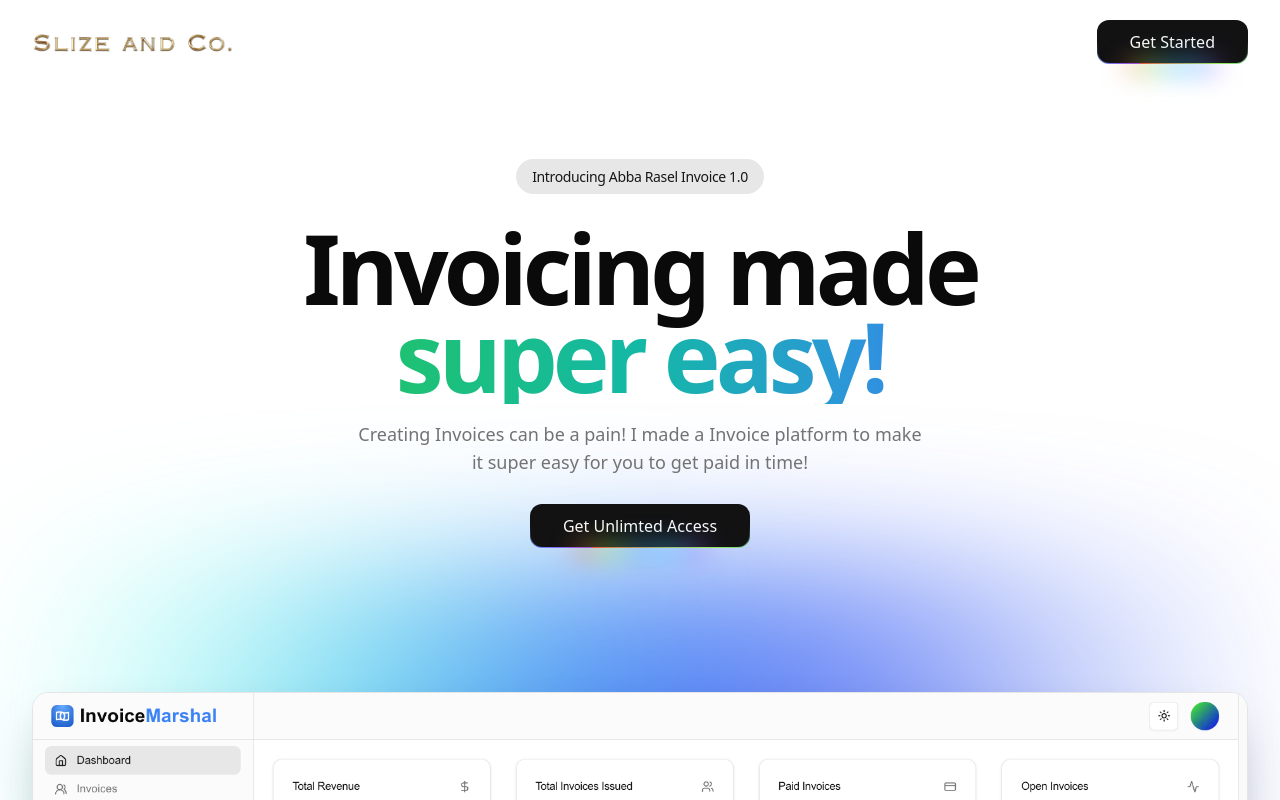
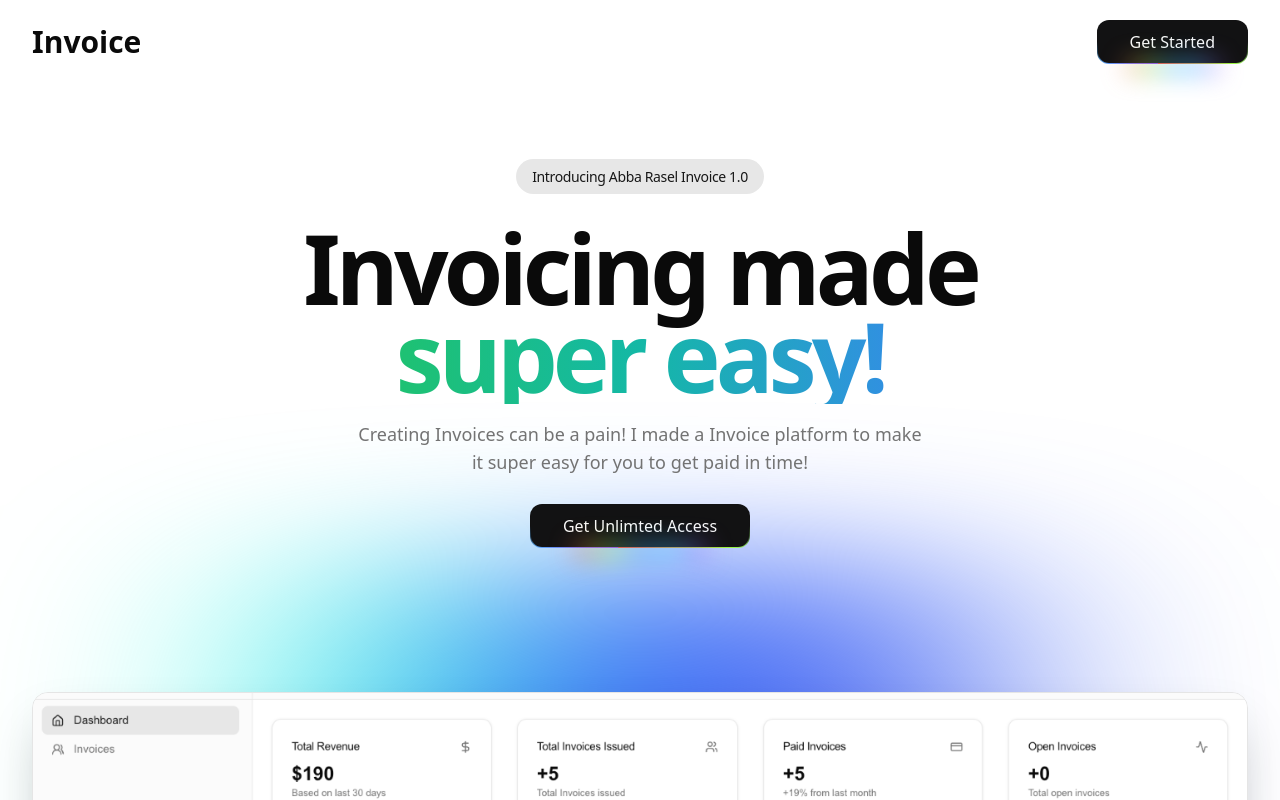
Before and after one commit to raselrzl/invoice, a Next.js app: page / in a window 1280 px wide. Shown: the top 800 px of the page. Built offline with nearby package versions, Linux system fonts and the light colour scheme.

Commit message:
nav hero

```diff
--- a/app/components/Hero.tsx
+++ b/app/components/Hero.tsx
@@ -1,7 +1,7 @@
 
 import Image from "next/image";
 import Link from "next/link";
-import HeroImage from "@/public/hero.png";
+import HeroImage from "@/public/herohero.png";
 import { RainbowButton } from "@/components/magicui/rainbow-button";
 
 export function Hero() {
--- a/app/components/Navbar.tsx
+++ b/app/components/Navbar.tsx
@@ -7,8 +7,10 @@
   return (
     <div className="flex items-center justify-between py-5">
       <Link href="/" className="flex items-center gap-2">
-        <Image src={Logo} alt="Logo"  height={20} width={200} />
-
+        {/* <Image src={Logo} alt="Logo"  height={20} width={200} /> */}
+        <h3 className="text-3xl font-semibold">
+          Invoice<span className="text-blue-500"></span>
+        </h3>
       </Link>
       <Link href="/login">
         <RainbowButton>Get Started</RainbowButton>
--- a/app/dashboard/layout.tsx
+++ b/app/dashboard/layout.tsx
@@ -1,6 +1,6 @@
 import { ReactNode } from "react";
 import Link from "next/link";
-import Logo from "@/public/logo.png";
+import Logo from "@/public/logotext.png";
 import Image from "next/image";
 import { Sheet, SheetContent, SheetTrigger } from "@/components/ui/sheet";
 import { Button } from "@/components/ui/button";
@@ -53,7 +53,7 @@
               <Link href="/" className="flex items-center gap-2">
                 <Image src={Logo} alt="Logo" className="size-7" />
                 <p className="text-2xl font-bold">
-                  Invoice<span className="text-blue-600">Slize</span>
+                  Invoice<span className="text-blue-600"></span>
                 </p>
               </Link>
             </div>
```
Also changed, not shown: public/herohero.png (added).
